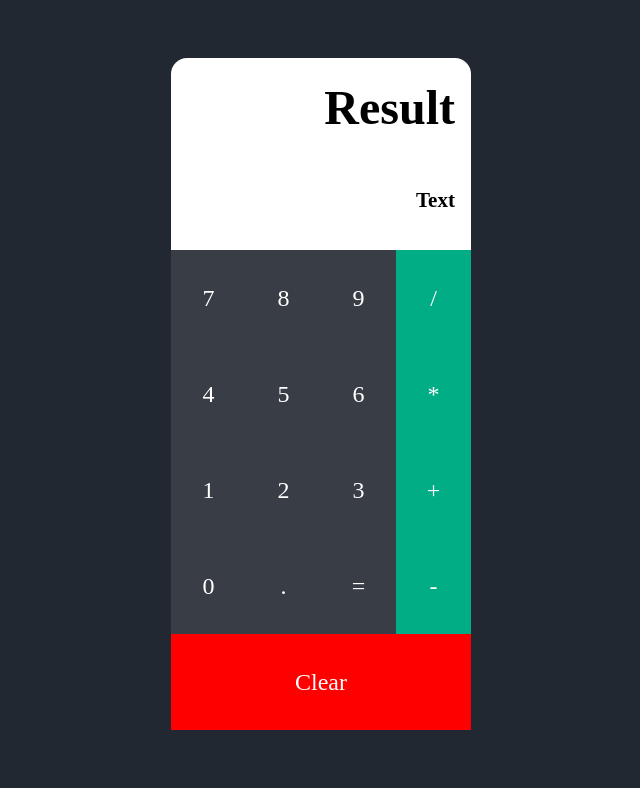
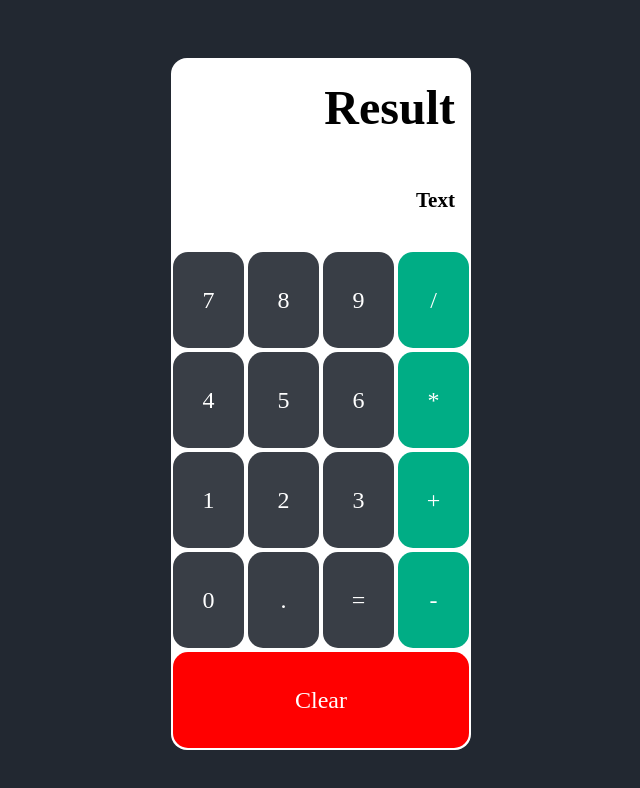
Before and after one commit to Soner-Ozciftci/React-Calculator-App, a React (Create React App) app: page / in a window 1280 px wide. Shown: the top 788 px of the page, without its empty margins (319-959 px from the left). Built offline with nearby package versions, Linux system fonts and the light colour scheme.

Commit message:
css edit

```diff
--- a/src/App.js
+++ b/src/App.js
@@ -4,6 +4,9 @@ import Button from './components/Button'
 import Input from './components/Input'
 
 function App() {
+  const [text,setText] = useState("")
+  const [result,setResult] = useState("")
+
   return (
     <div className="App">
 <div className='calc-wrapper'>
--- a/src/components/Button.css
+++ b/src/components/Button.css
@@ -7,4 +7,7 @@
    background-color: #393E46;
    color: white;
    flex: 1;
+   margin: 2px;
+   border-radius: 15px;
+   cursor: pointer;
 }
```
